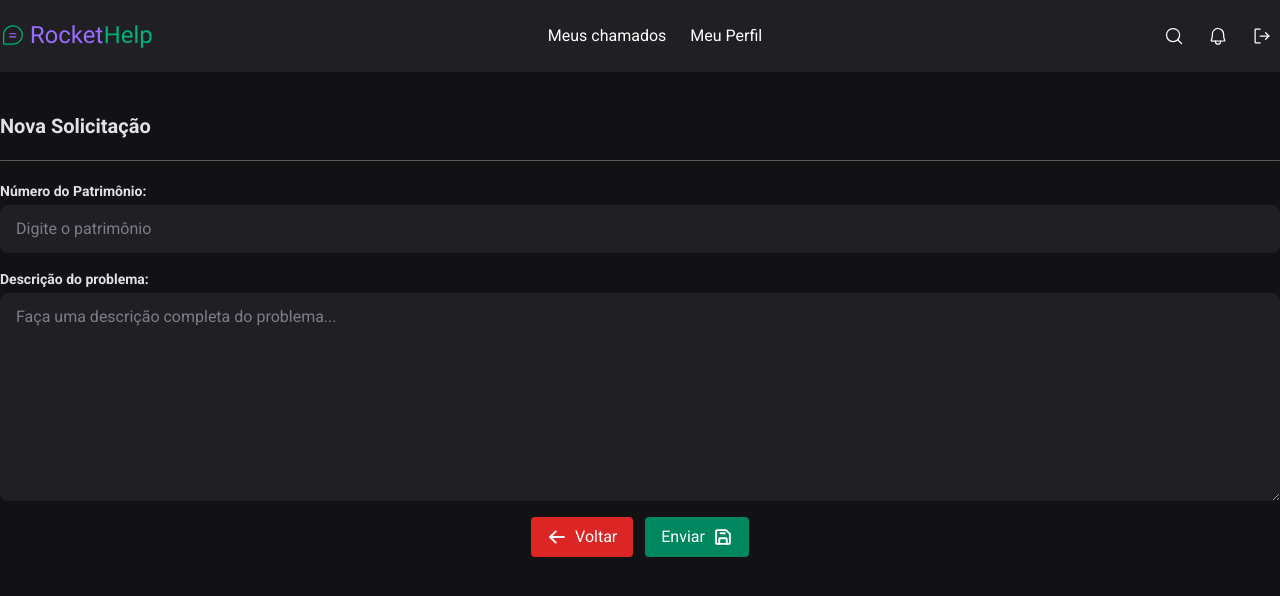
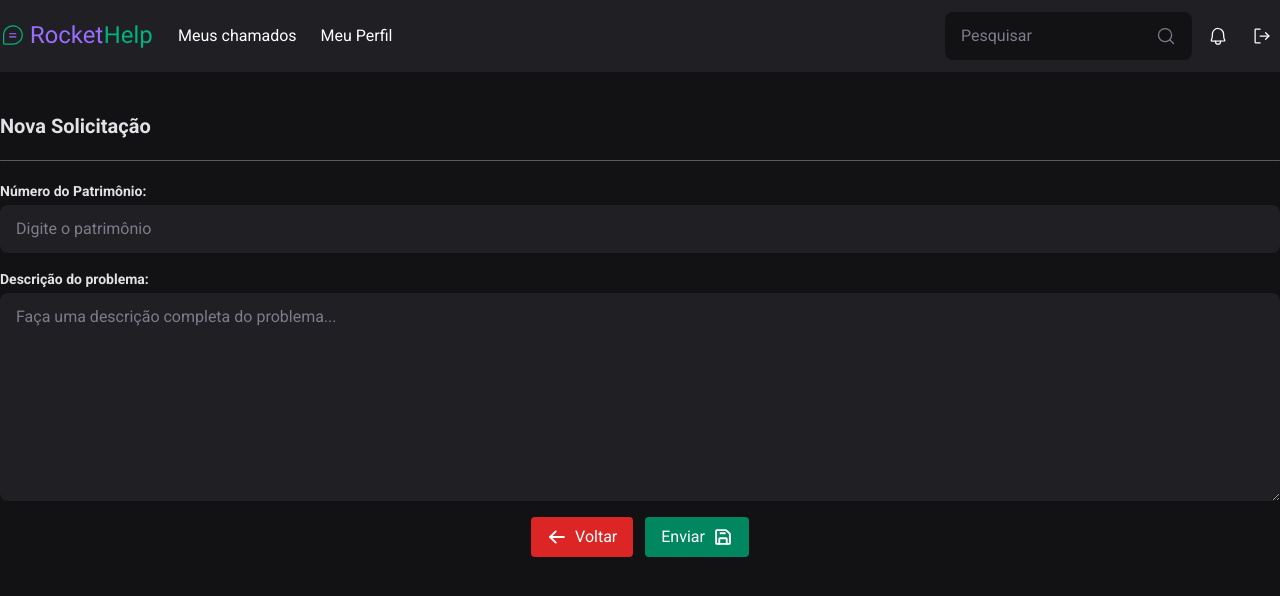
Before and after one commit to paulovictor11/rockethelp, a Next.js app: page /formulario in a window 1280 px wide. Shown: the top 596 px of the page. Built offline with nearby package versions, Linux system fonts and the light colour scheme.

Commit message:
feat: :sparkles: Pesquisar chamados
Rotina para pesquisar chamado pelo código

```diff
--- a/src/components/Form/FormField.tsx
+++ b/src/components/Form/FormField.tsx
@@ -38,6 +38,7 @@ type InputProps = InputHTMLAttributes<HTMLInputElement> & {
     hasError?: boolean;
     isPrimary?: boolean;
     icon?: ReactNode;
+    rightIcon?: ReactNode;
 };
 
 function Input({
@@ -47,6 +48,7 @@ function Input({
     hasError = false,
     isPrimary = false,
     icon = null,
+    rightIcon = null,
     ...rest
 }: InputProps) {
     return (
@@ -68,6 +70,7 @@ function Input({
                 name={label}
                 className="bg-transparent appearance-none flex-1 text-gray-100 outline-none text-base placeholder:text-base placeholder:text-rocket-gray-300"
             />
+            {rightIcon}
         </div>
     );
 }
--- a/src/components/Navbar/index.tsx
+++ b/src/components/Navbar/index.tsx
@@ -3,8 +3,9 @@ import Image from "next/image";
 import { NavLink } from "../NavLink";
 import { useRouter } from "next/router";
 import { destroyCookie } from "nookies";
-import { Bell, MagnifyingGlass, SignOut } from "phosphor-react";
+import { Bell, SignOut } from "phosphor-react";
 import { IconButton } from "../IconButton";
+import { SearchInput } from "../../features/SearchInput";
 
 export function Navbar() {
     const router = useRouter();
@@ -18,17 +19,17 @@ export function Navbar() {
     return (
         <nav className="h-[72px] bg-rocket-gray-600">
             <div className="max-w-7xl mx-auto flex items-center justify-between">
-                <Image src={logoHorizontal} alt="Logo Horizontal RocketHelp" />
-
                 <ul className="flex items-center justify-between gap-6">
+                    <Image
+                        src={logoHorizontal}
+                        alt="Logo Horizontal RocketHelp"
+                    />
                     <NavLink label="Meus chamados" link="/" />
                     <NavLink label="Meu Perfil" link="/perfil" />
                 </ul>
 
                 <div className="flex items-center justify-between gap-2">
-                    <IconButton title="Pesquisar">
-                        <MagnifyingGlass size={20} color="white" />
-                    </IconButton>
+                    <SearchInput />
                     <IconButton title="Notificações">
                         <Bell size={20} color="white" />
                     </IconButton>
--- /dev/null
+++ b/src/features/SearchInput/index.tsx
@@ -0,0 +1,44 @@
+import { useRouter } from "next/router";
+import { MagnifyingGlass } from "phosphor-react";
+import { useForm } from "react-hook-form";
+import { toast } from "react-hot-toast";
+import { FormField } from "../../components/Form/FormField";
+
+interface iFormSearch {
+    search: string;
+}
+
+export function SearchInput() {
+    const router = useRouter();
+
+    const { register, handleSubmit } = useForm<iFormSearch>();
+
+    const onSubmit = handleSubmit(async (data) => {
+        if (!data.search) {
+            toast.error("Por favor, preencha o campo de pesquisa.");
+            return;
+        }
+
+        router.push(`/chamado/${data.search}`);
+    });
+
+    return (
+        <form onSubmit={onSubmit}>
+            <FormField.Root>
+                <FormField.Input
+                    isPrimary
+                    label="search"
+                    register={register}
+                    placeholder="Pesquisar"
+                    type="text"
+                    rightIcon={
+                        <MagnifyingGlass
+                            size={20}
+                            className="text-rocket-gray-300"
+                        />
+                    }
+                />
+            </FormField.Root>
+        </form>
+    );
+}
```
